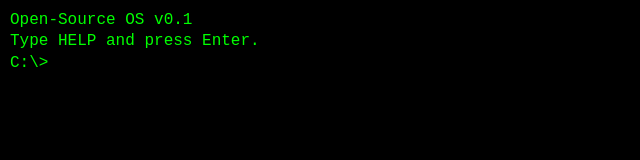
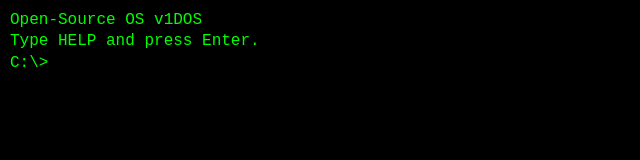
Before and after one commit to andy-and-terry/OS, a plain HTML site: page public/index.html in a window 1280 px wide. Shown: the full height of the page, 0-640 px from the left. Drawn offline with Linux system fonts and the light colour scheme.

Commit message:
Update index.html

```diff
--- a/public/index.html
+++ b/public/index.html
@@ -4,5 +4,5 @@ let cwd='C:\\',h=[];
 const out=s=>t.append(document.createTextNode(s+'\n'));
 function prompt(){const l=document.createElement('div');l.innerHTML=`${cwd}> <input autofocus>`;t.append(l);const i=l.querySelector('input');i.focus();i.onkeydown=e=>{if(e.key==='Enter'){const c=i.value.trim();h.push(c);run(c);i.disabled=1;prompt();window.scrollTo(0,document.body.scrollHeight)}if(e.key==='ArrowUp'){i.value=h[h.length-1]||''}}}
 function run(c){out(cwd+'> '+c);const [k,...a]=c.split(' '),v=a.join(' ');if(!k)return; if(k==='help')out('help, cls, echo, date, time, ver, ls, cat <file>'); else if(k==='cls')t.textContent=''; else if(k==='echo')out(v); else if(k==='date')out(new Date().toDateString()); else if(k==='time')out(new Date().toLocaleTimeString()); else if(k==='ver')out('Open-Source OS v0.1'); else if(k==='ls')out(Object.keys(files).join('  ')||'(empty)'); else if(k==='cat')out(files[v]??'File not found'); else out('Bad command or file name');}
-out('Open-Source OS v0.1');out('Type HELP and press Enter.');prompt();
+out('Open-Source OS v1DOS');out('Type HELP and press Enter.');prompt();
 </script>
```
